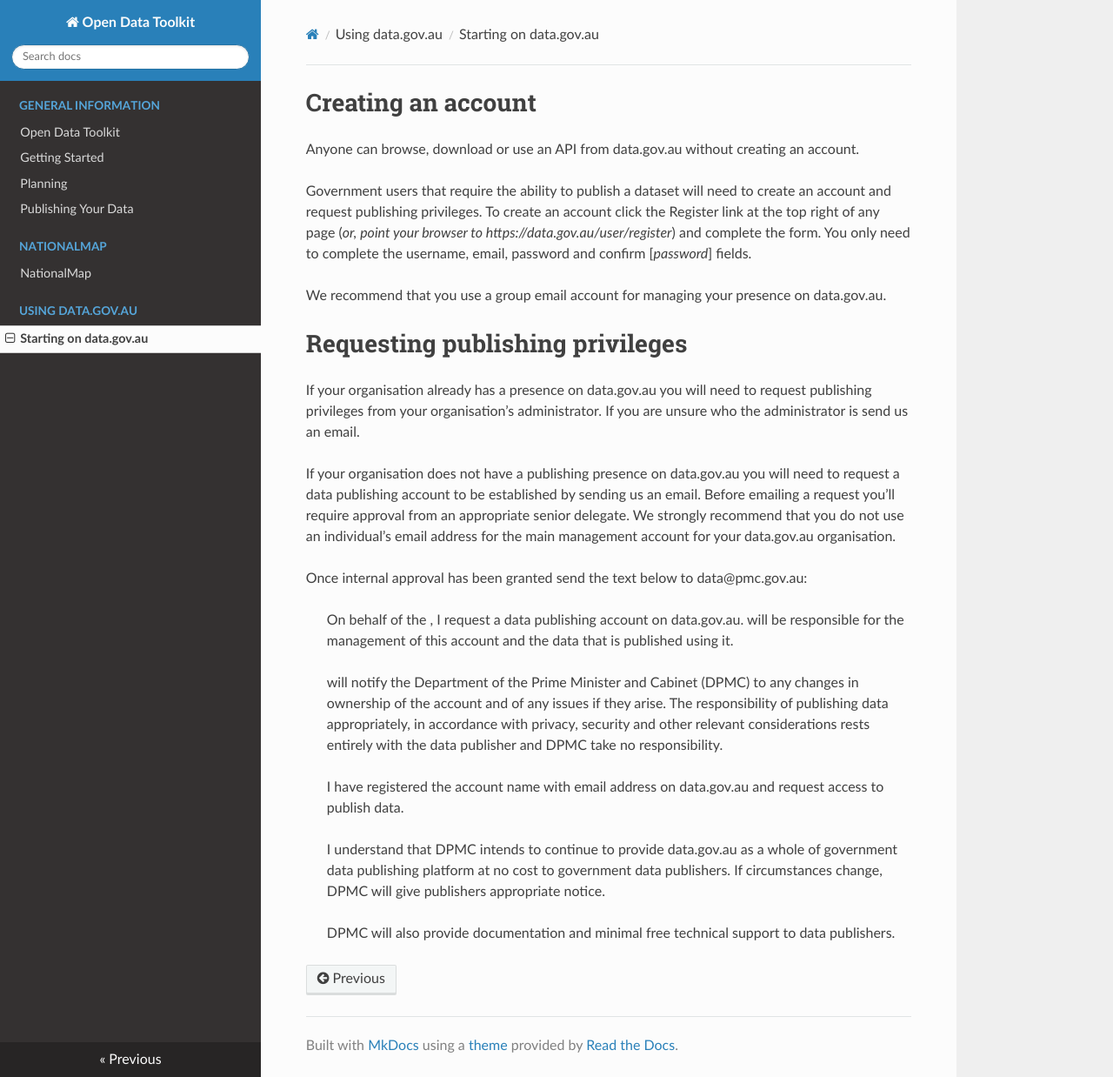
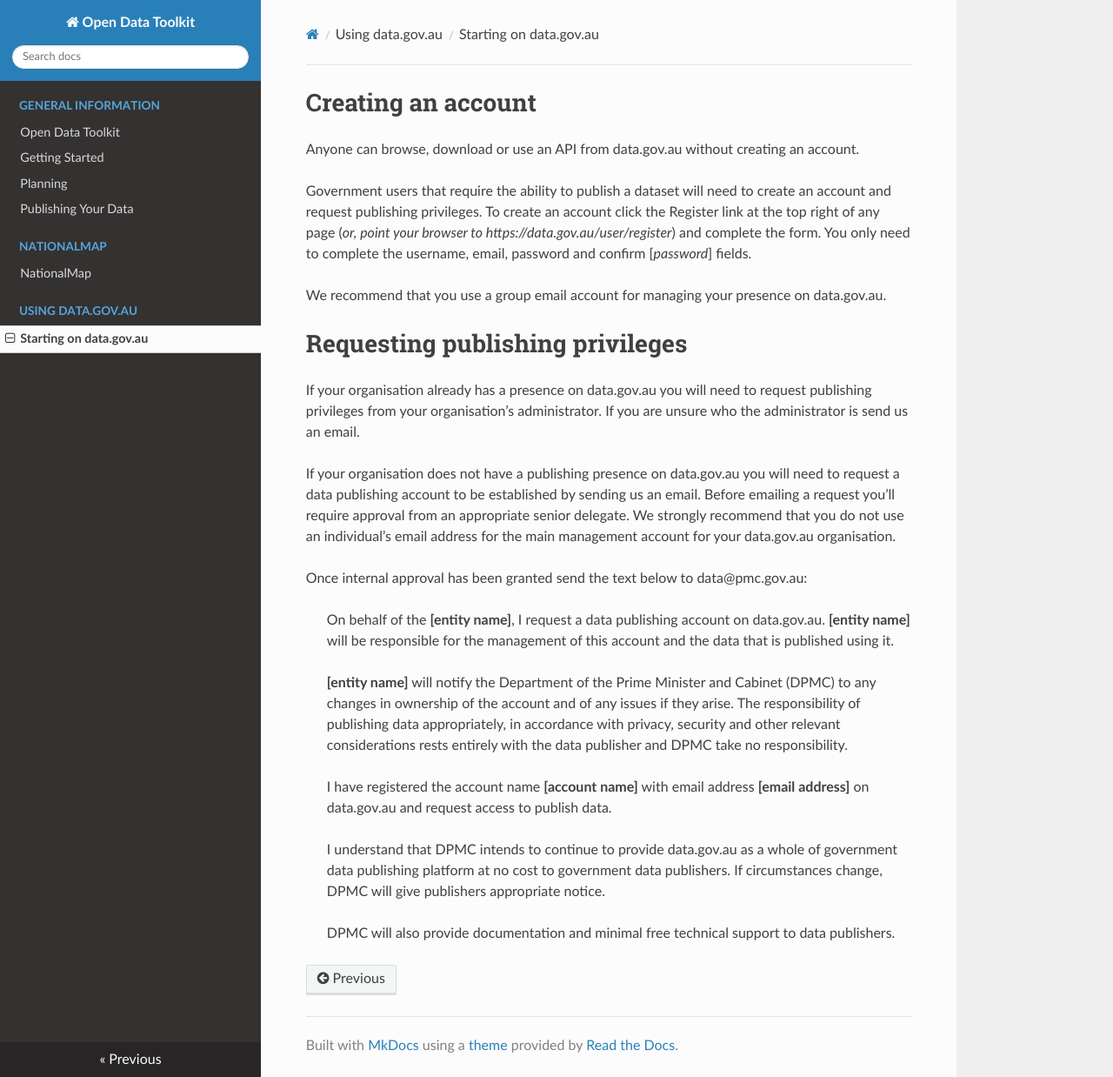
Before and after one commit to ajbar7/allan-toolkit-test, an MkDocs documentation site: the page built from docs/data-gov-au-starting.md, in a window 1280 px wide and 1238 px high. Shown: the whole window at 87% size. Built offline with MkDocs 1.6.1, drawn with Linux system fonts in a browser that asks for light colours; nearby versions of some CDN libraries; old or Windows-style settings are respelled for this version of MkDocs.

Commit message:
Update data-gov-au-starting.md

```diff
--- a/docs/data-gov-au-starting.md
+++ b/docs/data-gov-au-starting.md
@@ -14,11 +14,11 @@
 
 Once internal approval has been granted send the text below to data@pmc.gov.au:
 
-> On behalf of the **<entity name>**, I request a data publishing account on data.gov.au. **<entity name>** will be responsible for the management of this account and the data that is published using it.
+> On behalf of the **[entity name]**, I request a data publishing account on data.gov.au. **[entity name]** will be responsible for the management of this account and the data that is published using it.
 
-> **<entity name>** will notify the Department of the Prime Minister and Cabinet (DPMC) to any changes in ownership of the account and of any issues if they arise. The responsibility of publishing data appropriately, in accordance with privacy, security and other relevant considerations rests entirely with the data publisher and DPMC take no responsibility.
+> **[entity name]** will notify the Department of the Prime Minister and Cabinet (DPMC) to any changes in ownership of the account and of any issues if they arise. The responsibility of publishing data appropriately, in accordance with privacy, security and other relevant considerations rests entirely with the data publisher and DPMC take no responsibility.
 
-> I have registered the account name **<account name>** with email address **<email address>** on data.gov.au and request access to publish data.
+> I have registered the account name **[account name]** with email address **[email address]** on data.gov.au and request access to publish data.
 
 > I understand that DPMC intends to continue to provide data.gov.au as a whole of government data publishing platform at no cost to government data publishers. If circumstances change, DPMC will give publishers appropriate notice.
 
```
